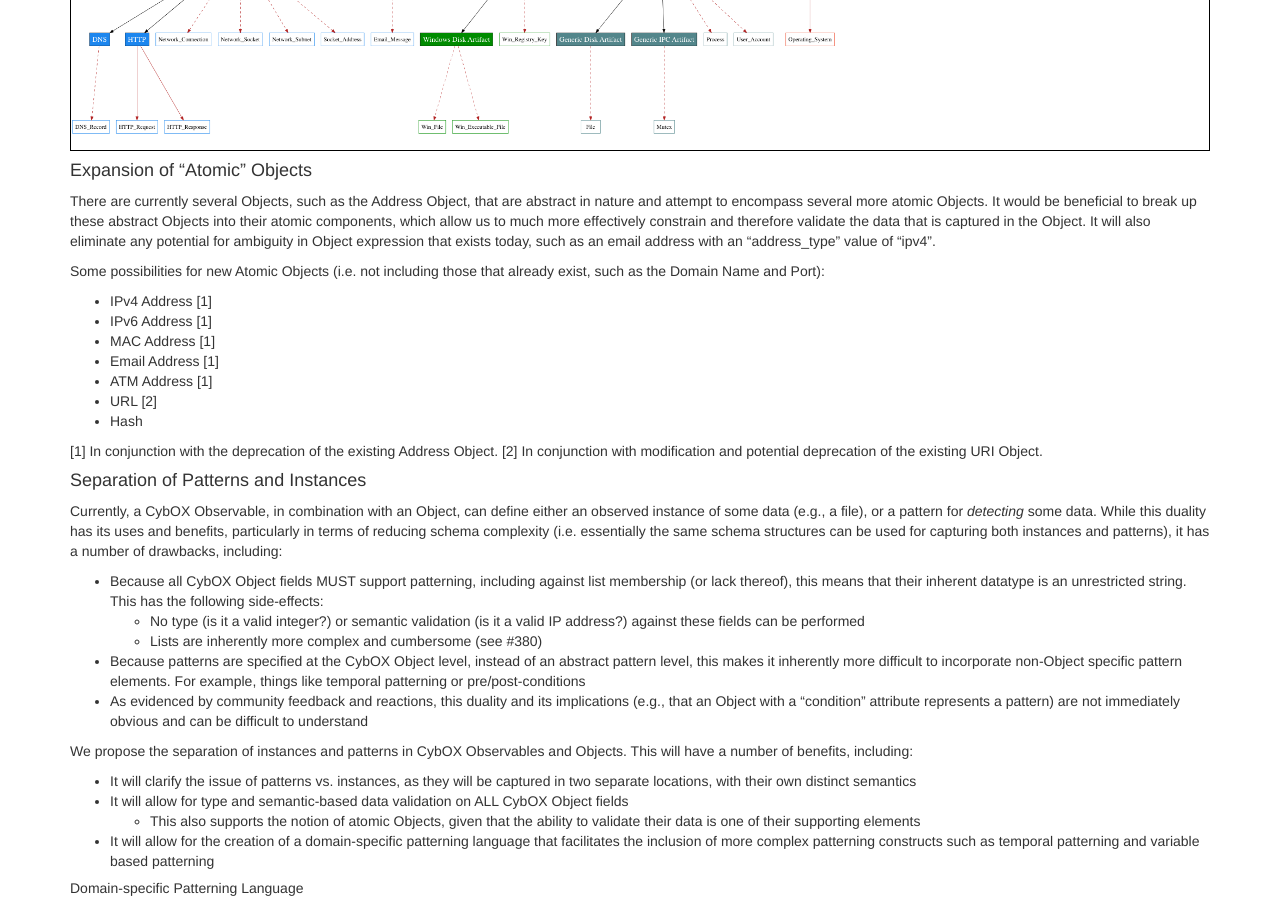
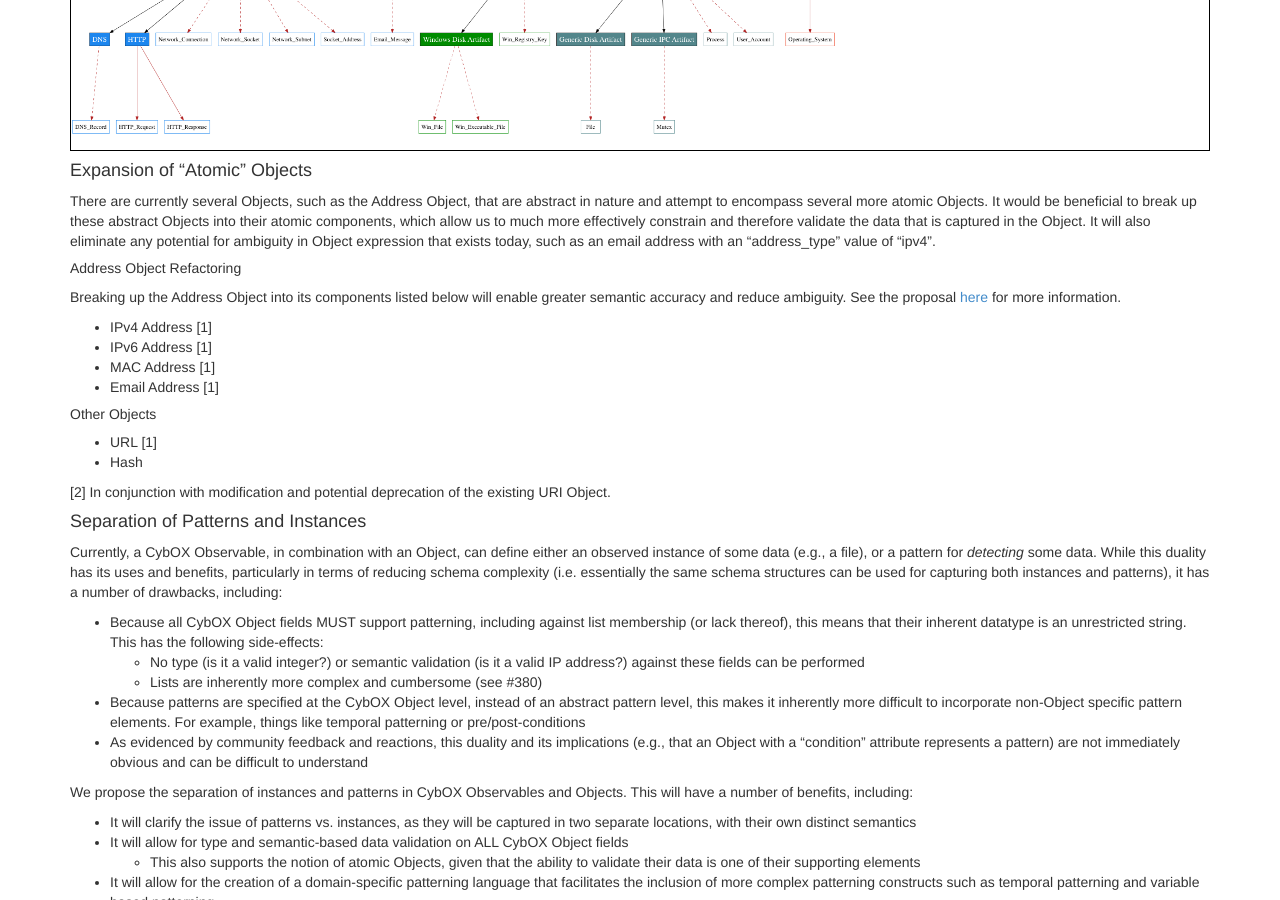
Before and after one commit to CybOXProject/cyboxproject.github.io, a Jekyll site: the page built from cybox3.0/index.md, in a window 1280 px wide and 900 px high, scrolled down 948 px. Built offline with Jekyll 4.4.1, drawn with Linux system fonts in a browser that asks for light colours; Markdown is read by kramdown in place of the engine named in the settings.

Commit message:
Updated Atomic Objects section

```diff
--- a/cybox3.0/index.md
+++ b/cybox3.0/index.md
@@ -32,17 +32,20 @@
 #### Expansion of "Atomic" Objects
 There are currently several Objects, such as the Address Object, that are abstract in nature and attempt to encompass several more atomic Objects. It would be beneficial to break up these abstract Objects into their atomic components, which allow us to much more effectively constrain and therefore validate the data that is captured in the Object. It will also eliminate any potential for ambiguity in Object expression that exists today, such as an email address with an "address_type" value of "ipv4".
 
-Some possibilities for new Atomic Objects (i.e. not including those that already exist, such as the Domain Name and Port):
+##### Address Object Refactoring
+
+Breaking up the Address Object into its components listed below will enable greater semantic accuracy and reduce ambiguity. See the proposal [here](https://github.com/CybOXProject/schemas/wiki/CybOX-3.0:-Address-Object-Refactoring) for more information.
 
 * IPv4 Address [1]
 * IPv6 Address [1]
 * MAC Address [1]
 * Email Address [1]
-* ATM Address [1]
-* URL [2]
+
+##### Other Objects
+
+* URL [1]
 * Hash
 
-[1] In conjunction with the deprecation of the existing Address Object.
 [2] In conjunction with modification and potential deprecation of the existing URI Object.
 
 
```
